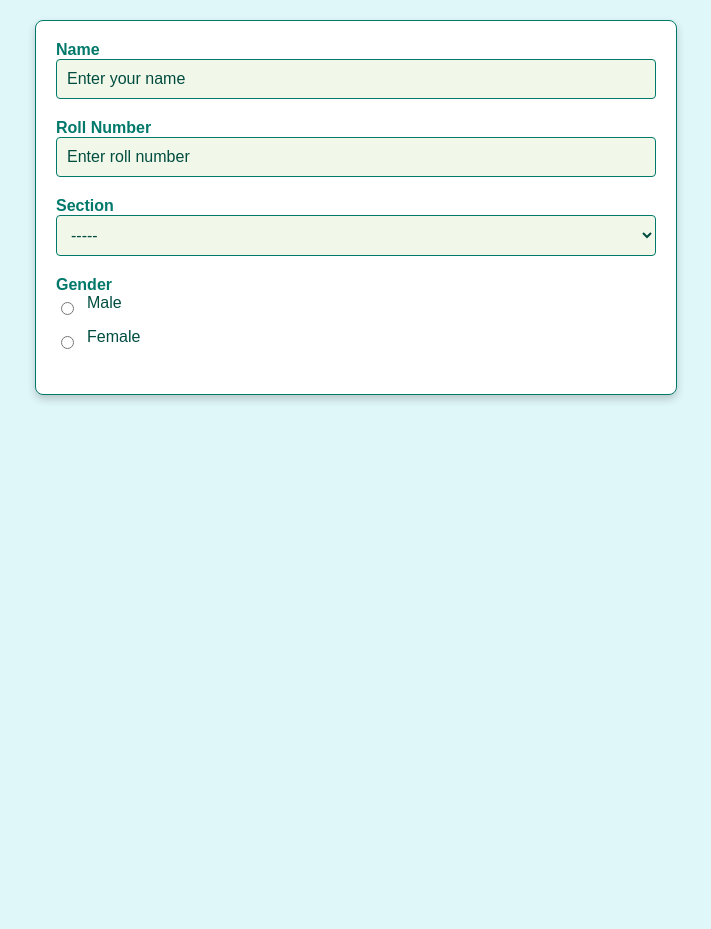
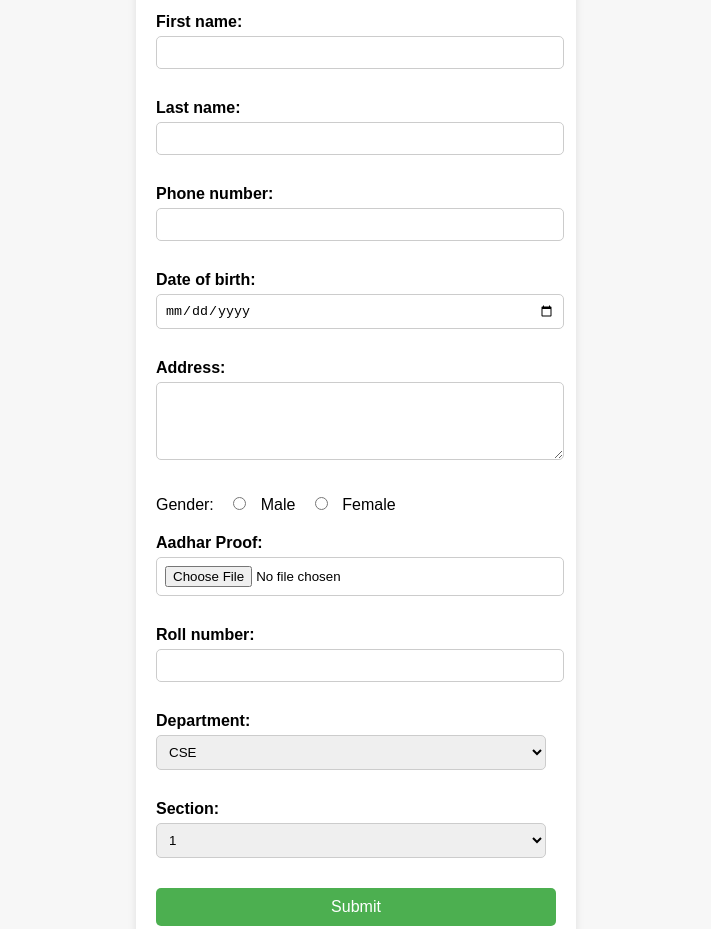
Before and after one commit to Varshini10-02/EAD, a plain HTML site: page Experiment-1-2/registrationform.html in a window 1280 px wide. Shown: the top 929 px of the page, without its empty margins (284-995 px from the left). Before the commit the page ends 800 px from the top, so only its background shows below. Drawn offline with Linux system fonts and the light colour scheme.

Commit message:
Update registrationform.html

```diff
--- a/Experiment-1-2/registrationform.html
+++ b/Experiment-1-2/registrationform.html
@@ -1,110 +1,164 @@
 <!DOCTYPE html>
 <html lang="en">
 <head>
-    <meta charset="UTF-8">
+    <meta charset="UTF-8" />
     <meta name="viewport" content="width=device-width, initial-scale=1.0">
     <title>Registration Form</title>
     <style>
         body {
-            font-family: Arial, sans-serif;
-            background-color: #e0f7fa;
+            font-family: 'Arial', sans-serif;
+            background-color: #f7f7f7;
+            display: flex;
+            justify-content: center;
+            align-items: center;
+            height: 100vh;
             margin: 0;
+        }
+
+        form {
+            background-color: white;
             padding: 20px;
+            border-radius: 10px;
+            box-shadow: 0 4px 8px rgba(0, 0, 0, 0.1);
+            max-width: 400px;
+            width: 100%;
         }
-        form {
-            max-width: 600px;
-            margin: auto;
-            background: #ffffff;
-            padding: 20px;
-            border-radius: 8px;
-            box-shadow: 0 4px 8px rgba(0, 0, 0, 0.2);
-            border: 1px solid #00796b;
+
+        h2 {
+            text-align: center;
+            margin-bottom: 20px;
+            color: #333;
         }
-        .inputbox {
-            margin-bottom: 20px;
+
+        label {
+            font-weight: bold;
+            margin-bottom: 5px;
+            display: block;
         }
-        .inputbox label {
-            display: block;
-            font-weight: bold;
-            margin-bottom: 8px;
-            color: #00796b;
+
+        input[type="text"],
+        input[type="email"],
+        input[type="number"],
+        input[type="date"],
+        input[type="file"],
+        textarea,
+        select {
+            width: calc(100% - 10px);
+            padding: 8px;
+            margin-bottom: 15px;
+            border: 1px solid #ccc;
+            border-radius: 5px;
         }
-        .inputbox input[type="text"],
-        .inputbox input[type="number"],
-        .inputbox select {
+
+        input[type="radio"] {
+            margin-right: 10px;
+        }
+
+        input[type="submit"] {
             width: 100%;
             padding: 10px;
+            background-color: #4CAF50;
+            color: white;
+            border: none;
+            border-radius: 5px;
+            cursor: pointer;
             font-size: 16px;
-            border: 1px solid #00796b;
-            border-radius: 4px;
-            box-sizing: border-box;
-            background-color: #f1f8e9;
-            color: #004d40;
         }
-        .inputbox input[type="text"]::placeholder,
-        .inputbox input[type="number"]::placeholder {
-            color: #004d40;
+
+        input[type="submit"]:hover {
+            background-color: #45a049;
         }
-        .inputbox input[type="radio"] {
-            margin-right: 8px;
+
+        div {
+            margin-bottom: 15px;
         }
-        .inputbox div {
-            margin-bottom: 8px;
-            display: flex;
-            align-items: center;
+
+        .gender-options label {
+            display: inline-block;
+            margin-right: 10px;
+            font-weight: normal;
         }
-        .inputbox label[for="male"],
-        .inputbox label[for="female"] {
-            font-weight: normal;
-            color: #004d40;
-        }
-        .inputbox select {
-            cursor: pointer;
-            background-color: #f1f8e9;
-        }
-        .inputbox input[type="radio"] + label {
-            margin-left: 5px;
-        }
+
     </style>
 </head>
 <body>
+
     <form>
-        <div class="inputbox">
-            <label for="name">
-                Name
-                <input id="name" type="text" placeholder="Enter your name" />
-            </label>
+        <h2>Registration Form</h2>
+
+        <div>
+            <label for="gmail">Email:</label>
+            <input type="email" id="gmail" name="gmail">
         </div>
-        <div class="inputbox">
-            <label for="rollnumber">
-                Roll Number
-                <input id="rollnumber" type="number" name="rollnumber" placeholder="Enter roll number" />
-            </label>
+
+        <div>
+            <label for="fname">First name:</label>
+            <input type="text" id="fname" name="fname">
         </div>
-        <div class="inputbox">
-            <label for="section">
-                Section
-                <select id="section" name="section">
-                    <option value="-">-----</option>
-                    <option value="IT">IT</option>
-                    <option value="CSE">CSE</option>
-                    <option value="EEE">EEE</option>
-                </select>
-            </label>
+
+        <div>
+            <label for="lname">Last name:</label>
+            <input type="text" id="lname" name="lname">
         </div>
-        <div class="inputbox">
-            <label>
-                Gender
-                <div>
-                    <input type="radio" id="male" name="gender" value="male" />
-                    <label for="male">Male</label>
-                </div>
-                <div>
-                    <input type="radio" id="female" name="gender" value="female" />
-                    <label for="female">Female</label>
-                </div>
-            </label>
+
+        <div>
+            <label for="Phone no">Phone number:</label>
+            <input type="number" id="Phone no" name="Phone no">
         </div>
+
+        <div>
+            <label for="DOB">Date of birth:</label>
+            <input type="date" id="DOB" name="DOB">
+        </div>
+
+        <div>
+            <label for="Address">Address:</label>
+            <textarea name="Address" rows="4" cols="30"></textarea>
+        </div>
+
+        <div class="gender-options">
+            <label>Gender:</label>
+            <input type="radio" id="Male" name="gender" value="Male">
+            <label for="Male">Male</label>
+            <input type="radio" id="female" name="gender" value="female">
+            <label for="female">Female</label>
+        </div>
+
+        <div>
+            <label for="myfile">Aadhar Proof:</label>
+            <input type="file" id="myfile" name="myfile">
+        </div>
+
+        <div>
+            <label for="Roll no">Roll number:</label>
+            <input type="number" id="Roll no" name="Roll no">
+        </div>
+
+        <div>
+            <label for="Department">Department:</label>
+            <select id="Department" name="Department">
+                <option value="CSE">CSE</option>
+                <option value="IT">IT</option>
+                <option value="AIML">AIML</option>
+                <option value="ECE">ECE</option>
+                <option value="MECHANICAL">MECHANICAL</option>
+                <option value="CHEMICAL">CHEMICAL</option>
+            </select>
+        </div>
+
+        <div>
+            <label for="section">Section:</label>
+            <select id="section" name="section">
+                <option value="1">1</option>
+                <option value="2">2</option>
+                <option value="3">3</option>
+            </select>
+        </div>
+
+        <div>
+            <input type="submit" value="Submit">
+        </div>
+
     </form>
 </body>
 </html>
```
